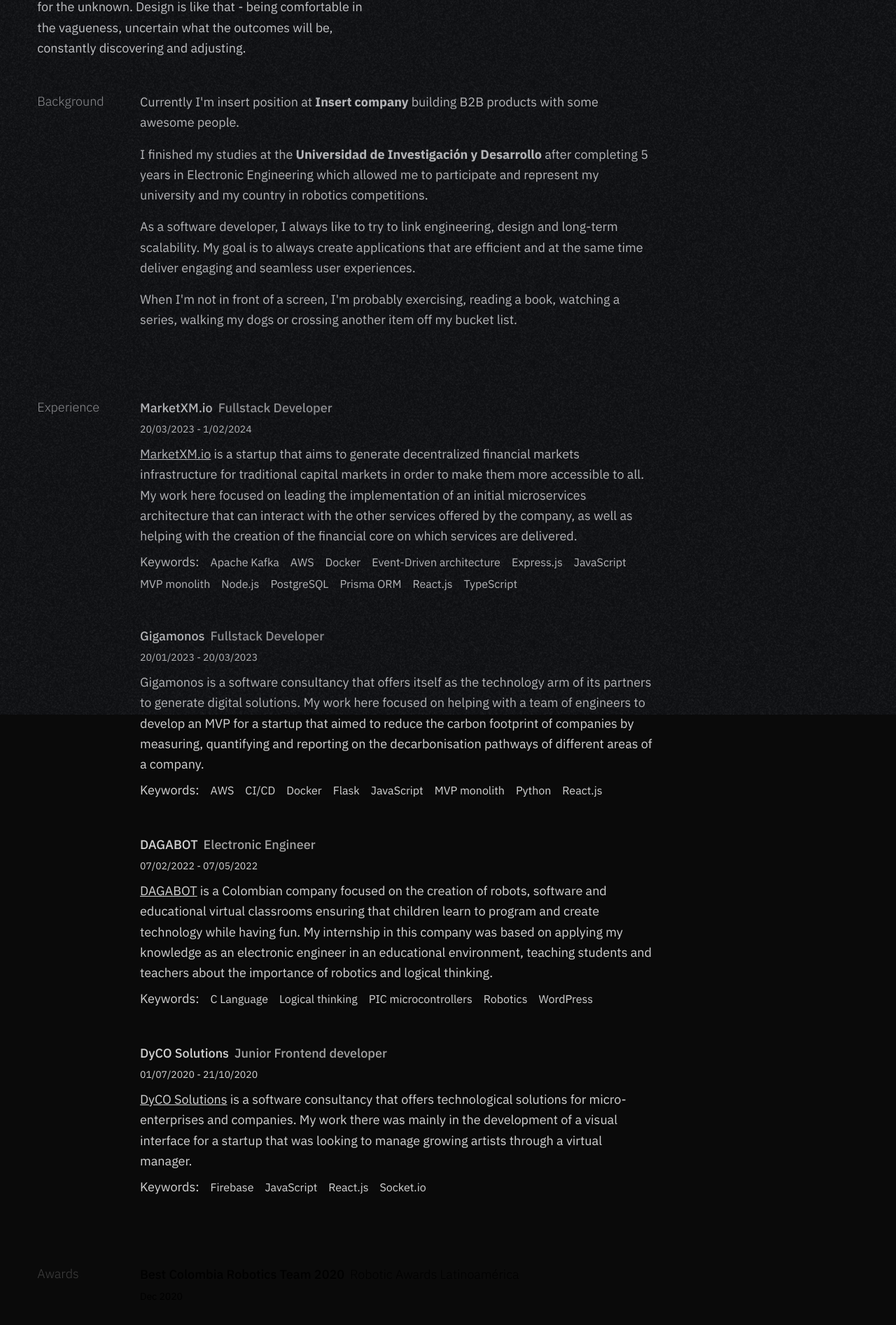
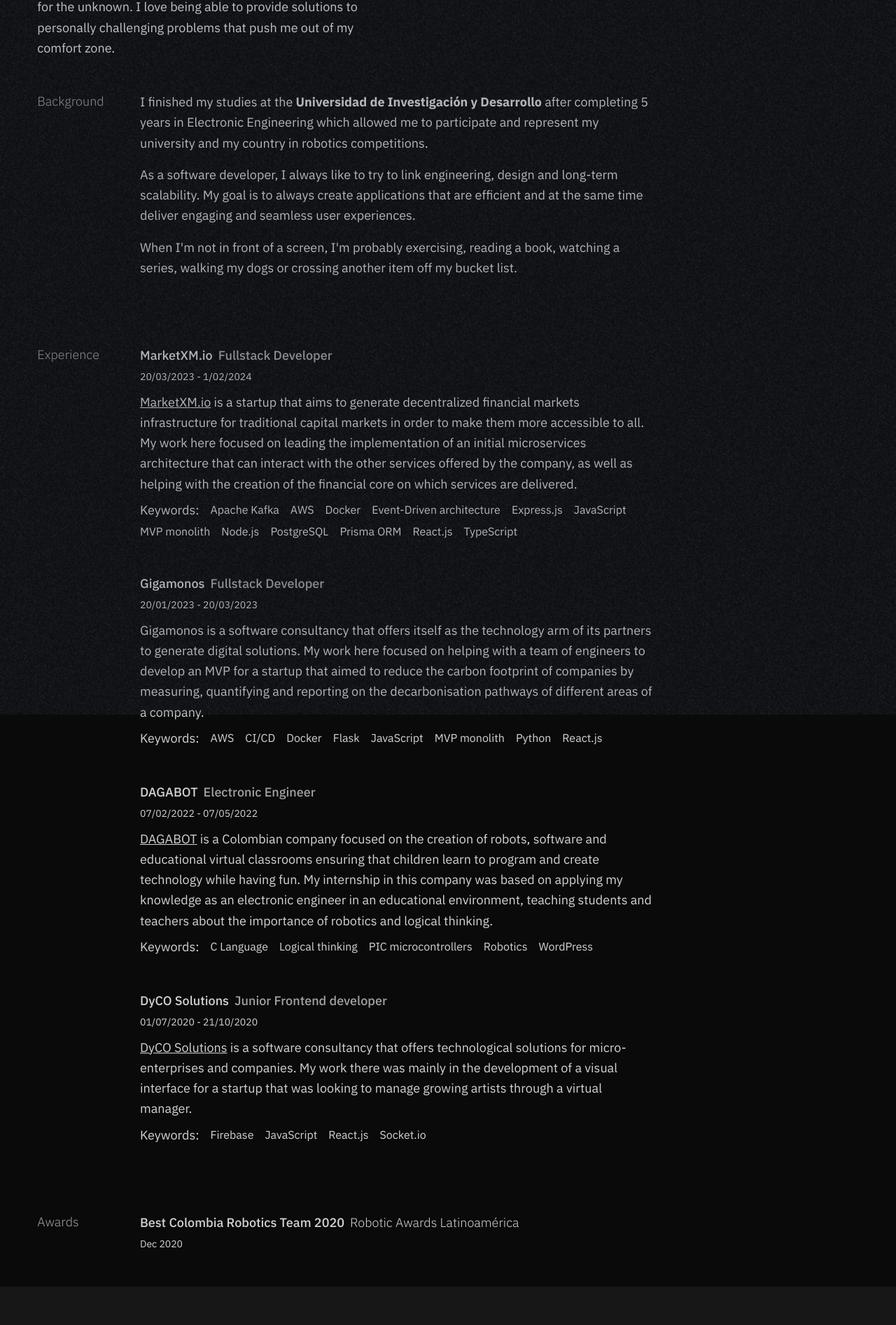
Before and after one commit to jilverprivera/portfolio, a Next.js app: page /about in a window 1280 px wide. Shown: the part 314-2207 px from the top of the page at 70% size. Built offline with nearby package versions, Linux system fonts and the light colour scheme; what tailwindcss-text-stroke would draw is missing.

Commit message:
fix(about): changes in about page

```diff
--- a/components/sections/awards.tsx
+++ b/components/sections/awards.tsx
@@ -2,12 +2,12 @@
 
 export const Awards = () => {
   return (
-    <section className="max-w-screen-xl w-11/12 mx-auto">
+    <section className="max-w-screen-3xl w-11/12 mx-auto">
       <div className="w-3/4 grid grid-cols-6 py-12">
         <div>
-          <h1 className="font-light text-lg text-neutral-700">Awards</h1>
+          <h1 className="font-light text-lg text-neutral-400">Awards</h1>
         </div>
-        <div className=" text-lg leading-relaxed space-y-12 col-span-5">
+        <div className=" text-lg leading-relaxed space-y-12 col-span-5 text-neutral-300">
           {AWARDS.map((el, i) => (
             <div key={i} className="space-y-2">
               <div className="flex items-center justify-start gap-2 ">
--- a/components/sections/background.tsx
+++ b/components/sections/background.tsx
@@ -6,11 +6,11 @@
           <h1 className="font-light text-lg text-neutral-400">Background</h1>
         </div>
         <div className=" text-lg leading-relaxed space-y-4 col-span-5 text-neutral-300">
-          <p>
+          {/* <p>
             Currently I&apos;m insert position at{' '}
             <span className="font-bold">Insert company</span> building B2B
             products with some awesome people.
-          </p>
+          </p> */}
           <p>
             I finished my studies at the{' '}
             <span className="font-bold">
--- a/components/ui/work/card.tsx
+++ b/components/ui/work/card.tsx
@@ -28,7 +28,7 @@
       <a
         onMouseEnter={() => setIsActive(true)}
         onMouseLeave={() => setIsActive(false)}
-        className="w-full relative py-4 flex items-center justify-center text-neutral-300 border-t last:border-b border-neutral-700"
+        className="w-full relative py-4 flex items-center justify-center text-neutral-300 border-t border-neutral-700"
       >
         <span className="absolute top-2 left-2 text-xs">
           {category}
--- a/pages/about.tsx
+++ b/pages/about.tsx
@@ -12,7 +12,7 @@
     >
       <PageTitle
         title="Hey, I'm Jilver."
-        description="I get energy from exploring and creating. Always hungry for the unknown. Design is like that - being comfortable in the vagueness, uncertain what the outcomes will be, constantly discovering and adjusting."
+        description="I am energized by exploring, creating and always hungry for the unknown. I love being able to provide solutions to personally challenging problems that push me out of my comfort zone."
       />
       <Background />
       <Experience />
```
